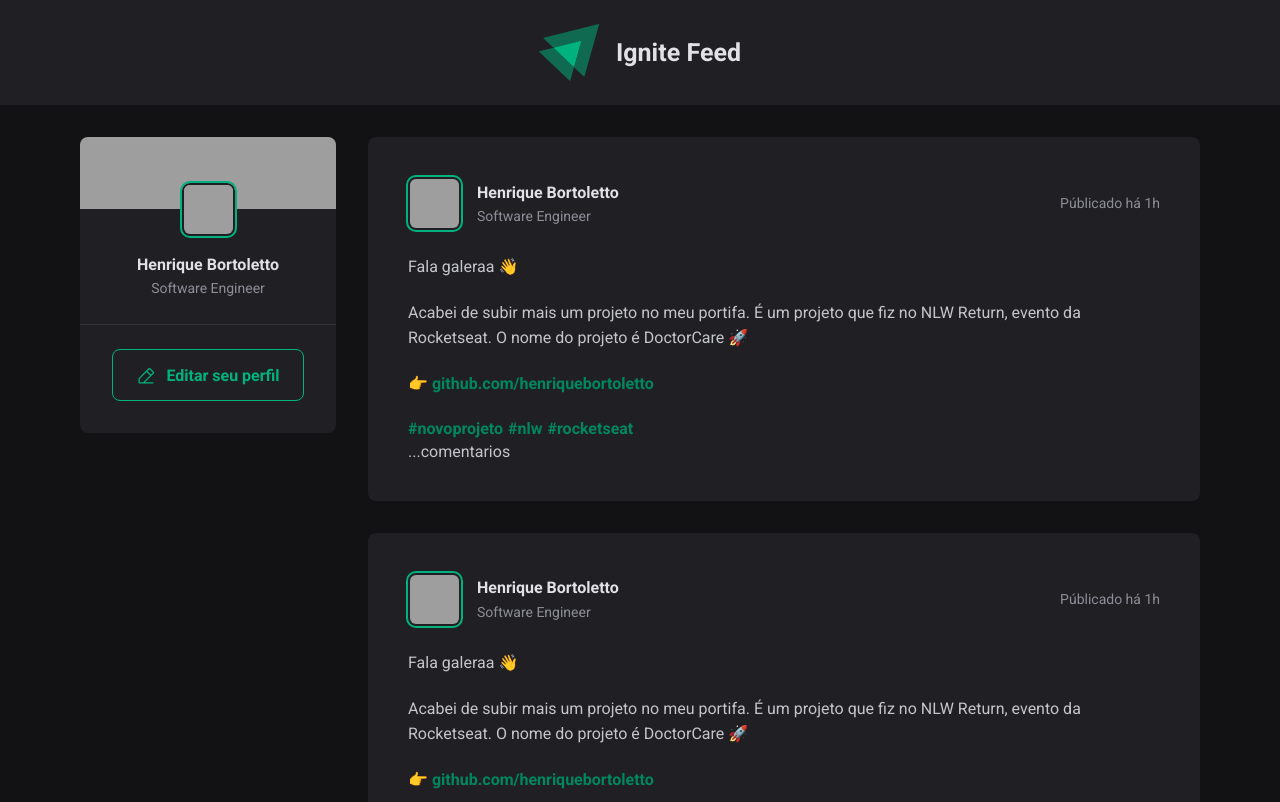
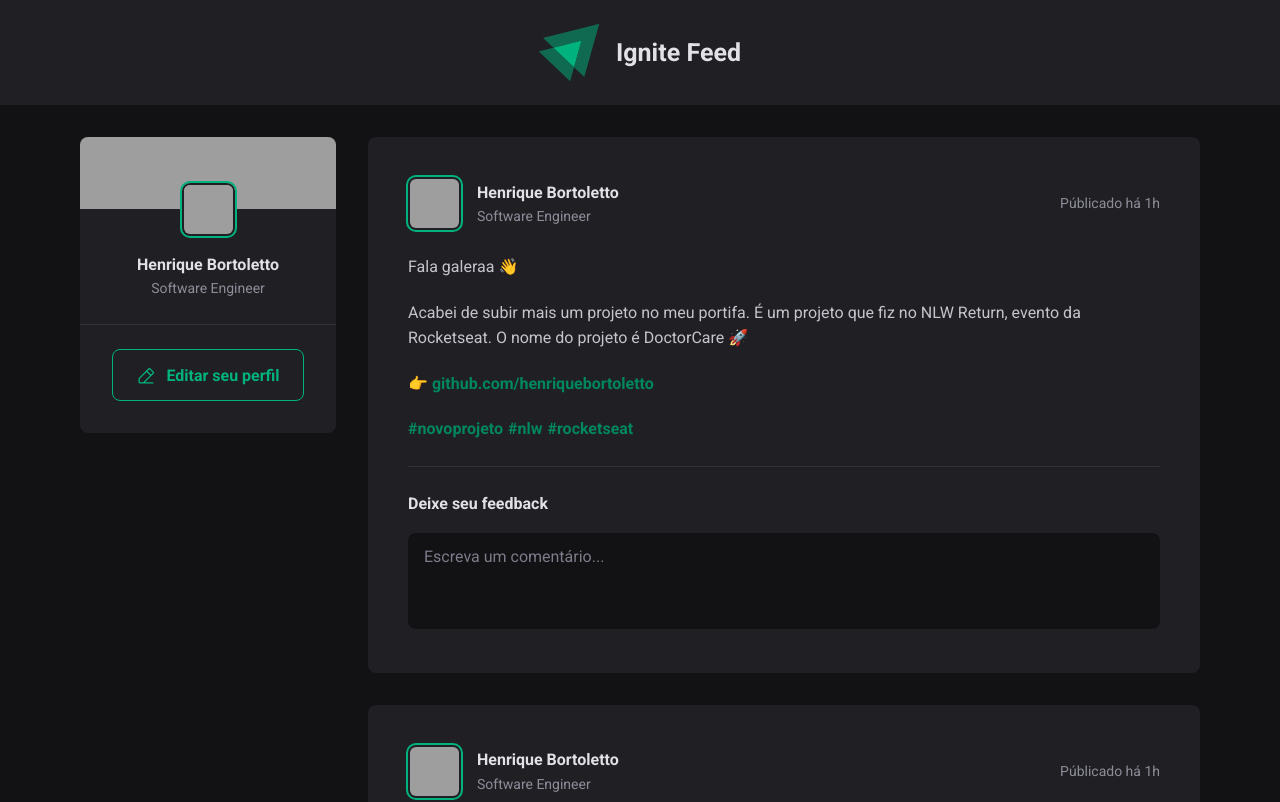
Before and after one commit to henriquebortoletto/project-01-ignite-feed, a React (Vite) app: page / in a window 1280 px wide. Shown: the top 802 px of the page. Built offline with nearby package versions, Linux system fonts and the light colour scheme; grey boxes are pictures that could not be loaded; the HTML template or start-up script is replaced by a standard one.

Commit message:
feat(post): 🚀 finalized the comment submission form of the post component 🚀

```diff
--- a/src/components/Post/index.jsx
+++ b/src/components/Post/index.jsx
@@ -36,9 +36,15 @@ function Post(props) {
         </p>
       </div>
 
-      <div>
-        ...comentarios
-      </div>
+      <form className={S.form}>
+        <strong>Deixe seu feedback</strong>
+        <textarea
+          placeholder="Escreva um comentário..."
+        />
+        <div className={S.btn}>
+          <button type="submit">Publicar</button>
+        </div>
+      </form>
     </section>
   )
 }
--- a/src/components/Post/styles.module.css
+++ b/src/components/Post/styles.module.css
@@ -79,3 +79,64 @@
   color: var(--brand-color-green-300);
   text-decoration: underline;
 }
+
+.form {
+  width: 100%;
+  margin-top: 2.4rem;
+  border-top: 1px solid var(--brand-color-gray-600);
+}
+
+.form strong {
+  font-weight: 700;
+  line-height: 160%;
+  color: var(--brand-color-gray-100);
+  display: block;
+
+  margin-top: 2.4rem;
+  margin-bottom: 1.6rem;
+}
+
+.form textarea {
+  line-height: 140%;
+  color: var(--brand-color-gray-300);
+  background: var(--brand-color-gray-900);
+  border-radius: 8px;
+
+  min-height: 9.6rem;
+  width: 100%;
+
+  padding: 1.3rem 1.6rem;
+  resize: none;
+}
+
+.form textarea::placeholder {
+  color: var(--brand-color-gray-500);
+}
+
+.form:focus-within .btn {
+  visibility: visible;
+  max-height: none;
+}
+
+.btn {
+  visibility: hidden;
+  max-height: 0;
+}
+
+.btn [type="submit"] {
+  font-weight: 700;
+  line-height: 1.9rem;
+  background-color: var(--brand-color-green-500);
+  color: var(--brand-color-white);
+
+  padding: 1.6rem 2.4rem 1.4rem;
+  margin-top: 1.6rem;
+  border-radius: 8px;
+  cursor: pointer;
+
+  transition: color .1s, background-color .1s;
+}
+
+.btn [type="submit"]:hover {
+  background-color: var(--brand-color-green-300);
+}
```
